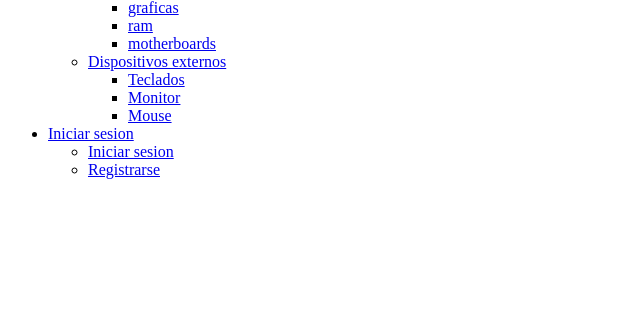
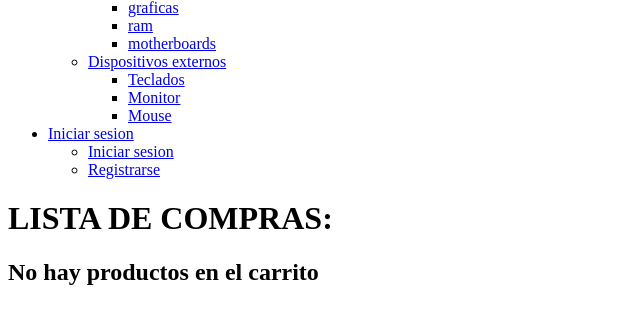
Before and after one commit to Soto12345/Tecno-Total-web, a PHP site: the page made by index.php in a window 1280 px wide. Shown: the part 169-493 px from the top of the page, without its empty margins (0-640 px from the left). Run offline with PHP 8.4, Linux system fonts and the light colour scheme; data that the repository does not hold is empty.

Commit message:
agregar carrito

```diff
--- a/index.php
+++ b/index.php
@@ -1,4 +1,6 @@
 <?php
+session_start();
+require('models/shooping_cart/cart.php');
 require('models/products/products.php');
 require('models/auth/components.php');
 require('models/products/category.php');
@@ -25,7 +27,9 @@ require('models/products/details.php');
       category();
     } else if (isset($_GET['Id']) && isset($_GET['Token'])) {
       details();
-    } else {
+    } else if(isset($_GET['Cart'])){
+      list_cart();
+    }else{
       browse_products();
     }
     ?>
--- a/models/auth/components.php
+++ b/models/auth/components.php
@@ -1,7 +1,7 @@
 <?php
 function user_verification()
 {
-    session_start();
+
     if (!isset($_SESSION['usuario'])) {
         nav_without_user();
     } else {
@@ -20,7 +20,7 @@ function nav_without_user()
         <a href="#">Tecno-Total</a>
         <ul>
             <li><a href="index.php">Inicio</a></li>
-            <li><a href="#">Carrito(0)</a></li>
+            <li><a href="index.php?Cart=yes">Carrito(<?php echo (empty($_SESSION['CART']))?0:count($_SESSION['CART']);?>)</a></li>
             <li>
                 <a href="#">Categoria</a>
                 <ul>
@@ -68,7 +68,7 @@ function nav_with_user()
         <a href="#">Tecno-Total</a>
         <ul>
             <li><a href="index.php">Inicio</a></li>
-            <li><a href="#">Carrito(0)</a></li>
+            <li><a href="index.php?Cart=yes">Carrito(<?php echo (empty($_SESSION['CART']))?0:count($_SESSION['CART']);?>)</a></li>
             <li>
                 <a href="#">Categoria</a>
                 <ul>
--- /dev/null
+++ b/models/conf/cart_configuration.php
@@ -0,0 +1,6 @@
+<?php
+//llave de encriptacion
+define("KEY_CARRITO","SOAD-2022-07");
+//encriptacion
+define("COD","AES-128-ECB");
+?>
--- a/models/products/details.php
+++ b/models/products/details.php
@@ -1,4 +1,6 @@
 <?php
+require('models/conf/cart_configuration.php');
+require('models/shooping_cart/cart_process.php');
 function details()
 {
     $id = isset($_GET['Id']) ? $_GET['Id'] : '';
@@ -36,15 +38,27 @@ function details()
                     <?php
                     if (!isset($_SESSION['usuario'])) {
                     ?>
-                        <form action="">
-                            <button>AGREGAR</button>
+                        <form action="" method="post">
+                            <input type="hidden" name="product_id" id="product_id" value="<?php echo openssl_encrypt($product_id, COD, KEY_CARRITO); ?>">
+                            <input type="hidden" name="product_name" id="product_name" value="<?php echo openssl_encrypt($product_name, COD, KEY_CARRITO); ?>">
+                            <input type="hidden" name="product_price" id="product_price" value="<?php echo openssl_encrypt($product_price, COD, KEY_CARRITO); ?>">
+                            <input type="hidden" name="product_image" id="product_image" value="<?php echo openssl_encrypt($product_image, COD, KEY_CARRITO); ?>">
+                            <input type="hidden" name="product_category" id="product_category" value="<?php echo openssl_encrypt($product_category, COD, KEY_CARRITO); ?>">
+                            <input type="hidden" name="product_stock" id="product_stock" value="<?php echo 1 ?>">
+                            <button type="submit" name="btn_accion" value="AGREGAR">AGREGAR</button>
                         </form>
                         <?php
                     } else {
                         if ($_SESSION['Tipo_usuario'] == 1) {
                         ?>
-                            <form action="">
-                                <button>AGREGAR</button>
+                            <form action="" method="post">
+                                <input type="hidden" name="product_id" id="product_id" value="<?php echo openssl_encrypt($product_id, COD, KEY_CARRITO); ?>">
+                                <input type="hidden" name="product_name" id="product_name" value="<?php echo openssl_encrypt($product_name, COD, KEY_CARRITO); ?>">
+                                <input type="hidden" name="product_price" id="product_price" value="<?php echo openssl_encrypt($product_price, COD, KEY_CARRITO); ?>">
+                                <input type="hidden" name="product_image" id="product_image" value="<?php echo openssl_encrypt($product_image, COD, KEY_CARRITO); ?>">
+                                <input type="hidden" name="product_category" id="product_category" value="<?php echo openssl_encrypt($product_category, COD, KEY_CARRITO); ?>">
+                                <input type="hidden" name="product_stock" id="product_stock" value="<?php echo 1 ?>">
+                                <button type="submit" name="btn_accion" value="AGREGAR">AGREGAR</button>
                             </form>
                     <?php
                         }
--- /dev/null
+++ b/models/shooping_cart/cart.php
@@ -0,0 +1,60 @@
+   <?php
+   function list_cart(){
+    ?>
+    <h1>LISTA DE COMPRAS:</h1>
+    <?php if ((empty($_SESSION['CART']))) {
+    ?>
+        <h2>No hay productos en el carrito</h2>
+    <?php
+    } else {
+    ?>
+        <table class="table table-height table-bordered">
+            <tbody>
+                <tr>
+                    <th>Id</th>
+                    <th>Nombre</th>
+                    <th>Imagen</th>
+                    <th>Cantidad</th>
+                    <th>Precio</th>
+                    <th>Total</th>
+                    <th>---</th>
+                </tr>
+                <?php $total = 0; ?>
+                <?php foreach ($_SESSION['CART'] as $index => $product) { ?>
+                    <tr>
+                        <td><?php echo $product['product_id']; ?></td>
+                        <td><?php echo $product['product_name']; ?></td>
+                        <td><img src="<?php echo $product['product_image']; ?>"width="100" height="100"></td>
+                        <td><?php echo $product['product_stock']; ?></td>
+                        <td>$<?php echo $product['product_price']; ?></td>
+                        <td>$<?php echo number_format($product['product_price'] * $product['product_stock'], 2); ?></td>
+                        <td>
+                            <form action="" method="POST">
+                                <input type="hidden" name="product_id" id="product_id" value="<?php echo openssl_encrypt($product['product_id'], COD, KEY_CARRITO); ?>">
+                                <button type="submit" class="btn btn-danger" name="btn_eliminar" value="ELIMINAR">Eliminar</button>
+                            </form>
+                        </td>
+                    </tr>
+                    <?php $total = $total + ($product['product_price'] * $product['product_stock']); ?>
+                <?php } ?>
+                <tr>
+                    <td>
+                        <h3>TOTAL</h3>
+                    </td>
+                    <td>
+                        <h3>$<?php echo number_format($total, 2); ?></h3>
+                    </td>
+                </tr>
+                <tr>
+                    <td>
+                        <a href="#">PROCEDER A PAGAR</a>
+                    </td>
+                </tr>
+            </tbody>
+        </table>
+    <?php
+    }
+    ?>
+    <?php
+   }
+   ?>
--- /dev/null
+++ b/models/shooping_cart/cart_process.php
@@ -0,0 +1,81 @@
+<?php
+if (isset($_POST['btn_accion'])) {
+    if (is_string(openssl_decrypt($_POST['product_id'], COD, KEY_CARRITO))) {
+        $product_id = openssl_decrypt($_POST['product_id'], COD, KEY_CARRITO);
+    } else {
+        echo "ERROR por id";
+    }
+    if (is_string(openssl_decrypt($_POST['product_name'], COD, KEY_CARRITO))) {
+        $product_name = openssl_decrypt($_POST['product_name'], COD, KEY_CARRITO);
+    } else {
+        echo "ERROR por nombre";
+    }
+    if (is_numeric($_POST['product_stock'])) {
+        $product_stock = $_POST['product_stock'];
+    } else {
+        echo "ERROR por stock";
+    }
+    if (is_numeric(openssl_decrypt($_POST['product_price'], COD, KEY_CARRITO))) {
+        $product_price = openssl_decrypt($_POST['product_price'], COD, KEY_CARRITO);
+    } else {
+        echo "ERROR por precio";
+    }
+    if (is_string(openssl_decrypt($_POST['product_category'], COD, KEY_CARRITO))) {
+        $product_category = openssl_decrypt($_POST['product_category'], COD, KEY_CARRITO);
+    } else {
+        echo "ERROR por categoria";
+    }
+    if (is_string(openssl_decrypt($_POST['product_image'], COD, KEY_CARRITO))) {
+        $product_image = openssl_decrypt($_POST['product_image'], COD, KEY_CARRITO);
+    } else {
+        echo "ERROR por categoria";
+    }
+    //comprobacion si esta vacio el carrito o no
+    if (!isset($_SESSION['CART'])) {
+        $product = array(
+            'product_id' => $product_id,
+            'product_name' => $product_name,
+            'product_stock' => $product_stock,
+            'product_price' => $product_price,
+            'product_category' => $product_category,
+            'product_image' => $product_image
+        );
+        $_SESSION['CART'][0] = $product;
+    } else {
+        //Se evalua si el id ya esta dentro del arreglo, si asi es, entonces no se agrega .
+        $products_id = array_column($_SESSION['CART'], "product_id");
+        if (in_array($product_id, $products_id)) {
+            echo "<script>alert(' El producto ya ha sido seleccionado')</script>";
+        } else {
+            $number_products = count($_SESSION['CART']);
+            $product = array(
+                'product_id' => $product_id,
+                'product_name' => $product_name,
+                'product_stock' => $product_stock,
+                'product_price' => $product_price,
+                'product_category' => $product_category,
+                'product_image' => $product_image
+            );
+            $_SESSION['CART'][$number_products] = $product;
+            echo "<script>alert('producto agregado al carrito')</script>";
+        }
+    }
+}
+
+if (isset($_POST['btn_eliminar'])) {
+    if (is_string(openssl_decrypt($_POST['product_id'], COD, KEY_CARRITO))) {
+        $ID = openssl_decrypt($_POST['product_id'], COD, KEY_CARRITO);
+
+        foreach ($_SESSION['CART'] as $index => $product) {
+
+            if ($product['product_id'] == $ID) {
+
+                unset($_SESSION['CART'][$index]);
+                $_SESSION['CART'] = array_values($_SESSION["CART"]);
+            }
+        }
+    } else {
+        echo "<script>alert('!UPS...... id incorrecto');</script>";
+    }
+}
+?>
```
Lines whose indentation alone changed are shown as unchanged.
